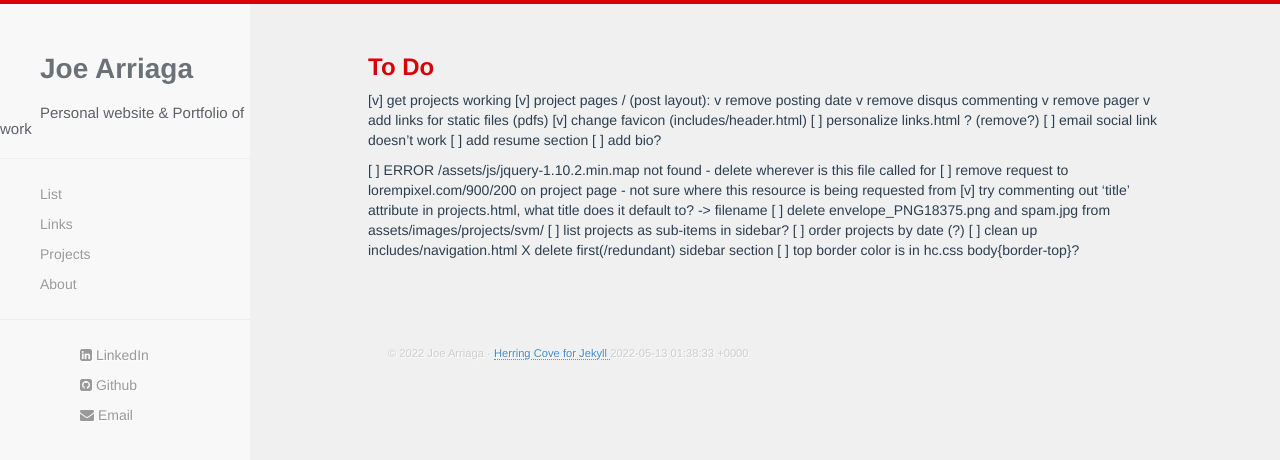
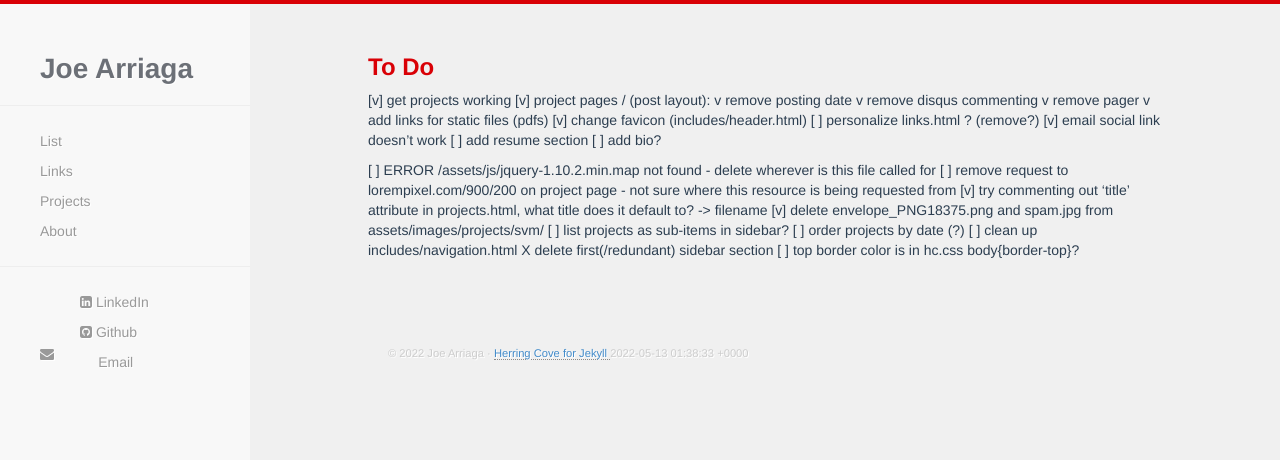
Before and after one commit to joe-arriaga/joe-arriaga.github.io, a Jekyll site: the page built from to_do.md, in a window 1280 px wide. Shown: the top 460 px of the page. Built offline with Jekyll 4.4.1, drawn with Linux system fonts in a browser that asks for light colours; our own code applies the rules of GitHub Pages for plain Markdown files.

Commit message:
Fix email social link

```diff
--- a/_config.yml
+++ b/_config.yml
@@ -1,7 +1,7 @@
 name: Joe Arriaga
 author: Joe Arriaga
 #baseurl: /herring-cove
-description: Personal website & Portfolio of work
+#description: Personal website & Portfolio of work
 #baseurl: https://www.joe-arriaga.github.io ???
 github: http://www.github.com/joe-arriaga
 #twitter: http://www.twitter.com/
--- a/_includes/navigation.html
+++ b/_includes/navigation.html
@@ -29,11 +29,11 @@
     <li><a href="{{ site.baseurl }}/list.html">List</a></li>
     <li><a href="{{ site.baseurl }}/links.html">Links</a></li>
     <li><a href="{{ site.baseurl }}/projects.html">Projects</a></li>
-    <li><a href="{{ site.baseurl }}/about.html">About</a></li>
+    <li><a href="{{ site.baskeurl }}/about.html">About</a></li>
     <hr />
     <li> <a href="{{ site.linkedin }}"><i class="fa fa-linkedin-square"></i> LinkedIn</a> </li>
     <li> <a href="{{ site.github }}"><i class="fa fa-github-square"></i> Github</a> </li>
-    <li> <a href="{{ site.email }}"><i class="fa-pull-left fa fa-envelope"></i> Email</a> </li>
+    <li> <a href="mailto: {{ email }}"><i class="fa-pull-left fa fa-envelope"></i> Email</a> </li>
     <div id="social-wrapper">
       <!-- <li> <a href="{{ site.twitter }}"><i class="fa fa-twitter-square"></i> @twitter</a></li> -->
       <!-- <li> <a href="{{ site.linkedin }}"><i class="fa fa-linkedin-square"></i> linkedin</a> </li> -->
@@ -55,6 +55,6 @@
     <hr />
     <li> <a href="{{ site.linkedin }}"><i class="fa fa-linkedin-square"></i> LinkedIn</a> </li>
     <li> <a href="{{ site.github }}"><i class="fa fa-github-square"></i> Github</a> </li>
-    <li> <a href="{{ site.email }}"><i class="fa fa-envelope"></i> Email</a> </li>
+    <li> <a href="mailto: {{ email }}"><i class="fa-pull-left fa fa-envelope"></i> Email</a> </li>
   </ul>
 </div>
--- a/to_do.md
+++ b/to_do.md
@@ -7,7 +7,7 @@
       v add links for static files (pdfs)
 [v] change favicon (includes/header.html)
 [ ] personalize links.html ? (remove?)
-[ ] email social link doesn't work
+[v] email social link doesn't work
 [ ] add resume section
 [ ] add bio?
 
@@ -17,7 +17,7 @@
     - not sure where this resource is being requested from
 [v] try commenting out 'title' attribute in projects.html, what title does it
 default to? -> filename
-[ ] delete envelope_PNG18375.png and spam.jpg from assets/images/projects/svm/
+[v] delete envelope_PNG18375.png and spam.jpg from assets/images/projects/svm/
 [ ] list projects as sub-items in sidebar?
 [ ] order projects by date (?)
 [ ] clean up includes/navigation.html
```
